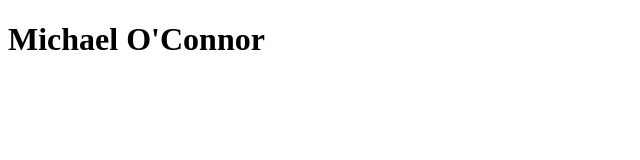
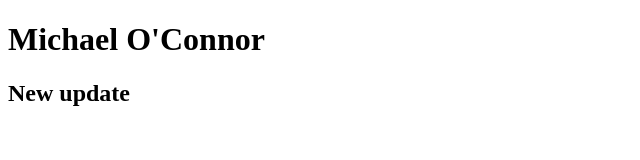
Before and after one commit to oconnor97/congenial-tribble, a plain HTML site: page index.html in a window 1280 px wide. Shown: the whole page, without its empty margins (0-640 px from the left). Drawn offline with Linux system fonts and the light colour scheme.

Commit message:
new update

```diff
--- a/index.html
+++ b/index.html
@@ -8,5 +8,6 @@
 </head>
 <body>
     <h1>Michael O'Connor</h1>
+    <h2>New update</h2>
 </body>
 </html>
```
